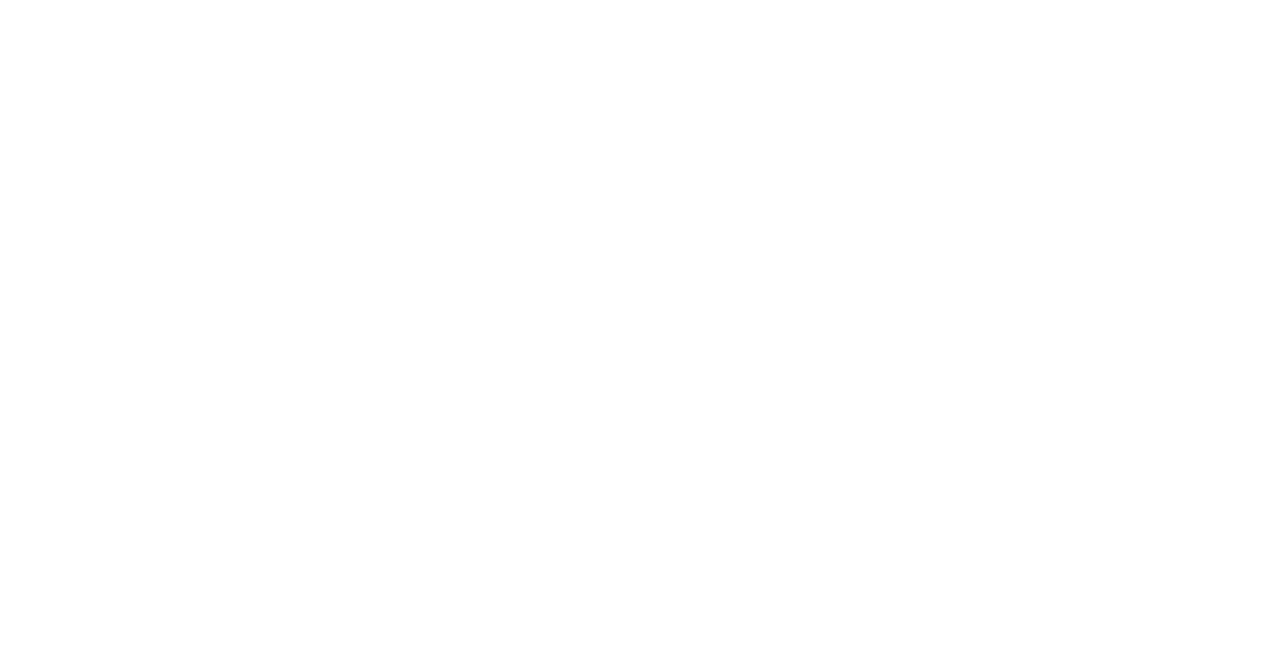
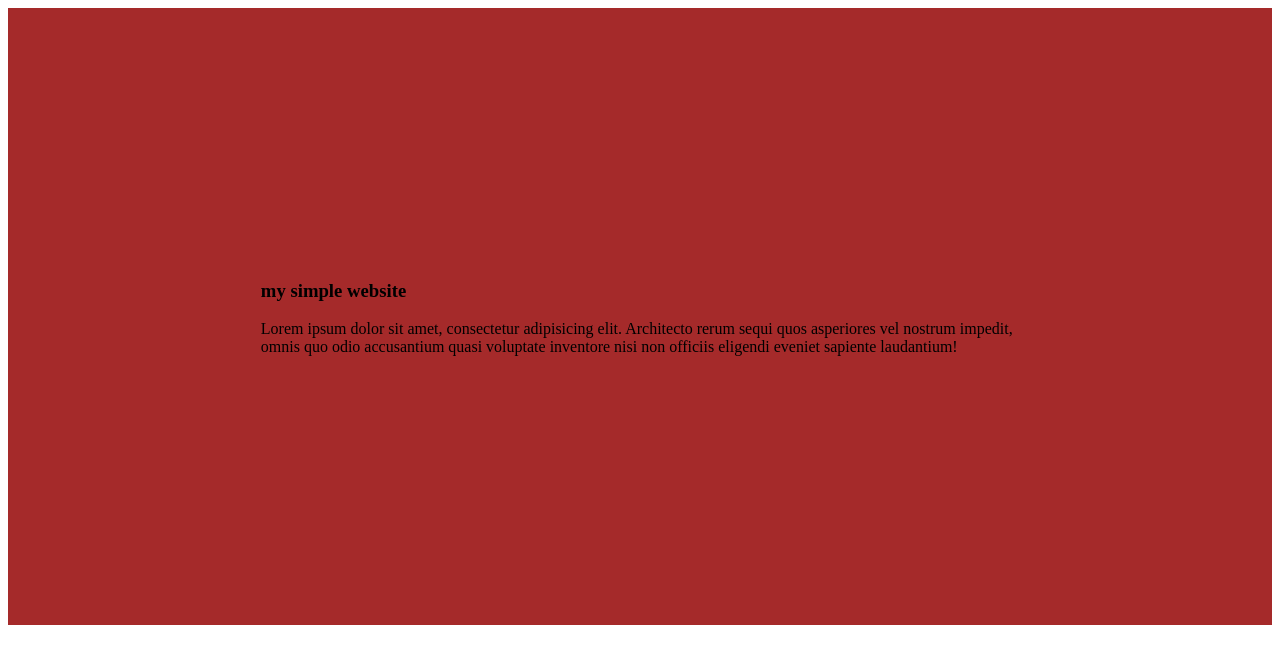
Before and after one commit to effat990/my-second-GitHub-repo, a plain HTML site: page index.html in a window 1280 px wide. Drawn offline with Linux system fonts and the light colour scheme.

Commit message:
added the first blog

```diff
--- a/index.html
+++ b/index.html
@@ -4,8 +4,17 @@
     <meta charset="UTF-8">
     <meta name="viewport" content="width=device-width, initial-scale=1.0">
     <title>my second github repo</title>
+    <link rel="stylesheet" href="styles/blog.css"
 </head>
 <body>
+    <div>
+        <h3> my simple website </h3>
+        <p>Lorem ipsum dolor sit amet, consectetur adipisicing elit. Architecto rerum sequi quos asperiores vel nostrum impedit, omnis quo odio accusantium quasi voluptate inventore nisi non officiis eligendi eveniet sapiente laudantium!
+           </p>
 
+
+
+
+    </div>
 </body>
 </html>
--- /dev/null
+++ b/styles/blog.css
@@ -0,0 +1,6 @@
+div{
+
+
+    background-color: brown;
+    padding: 20%;
+}
```
